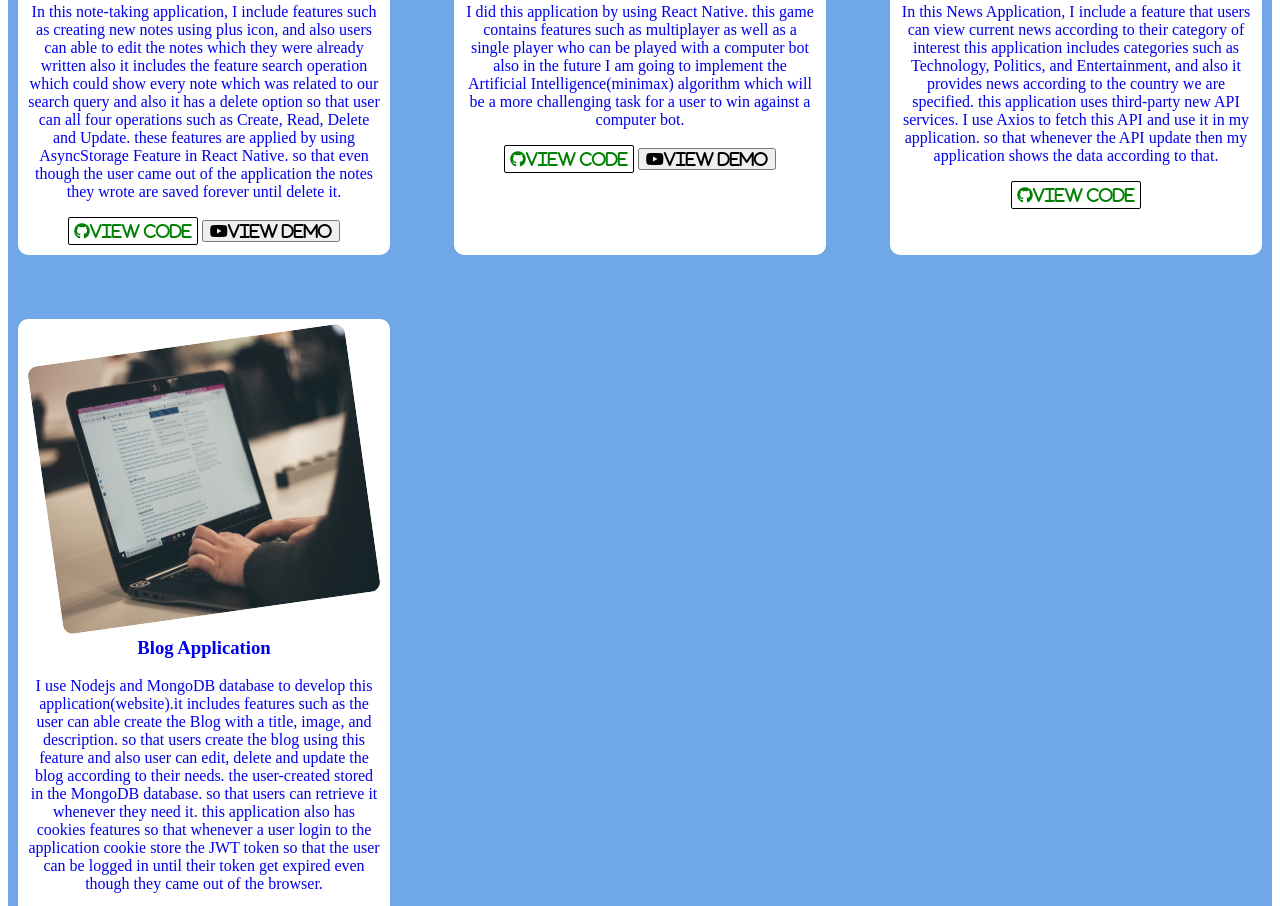
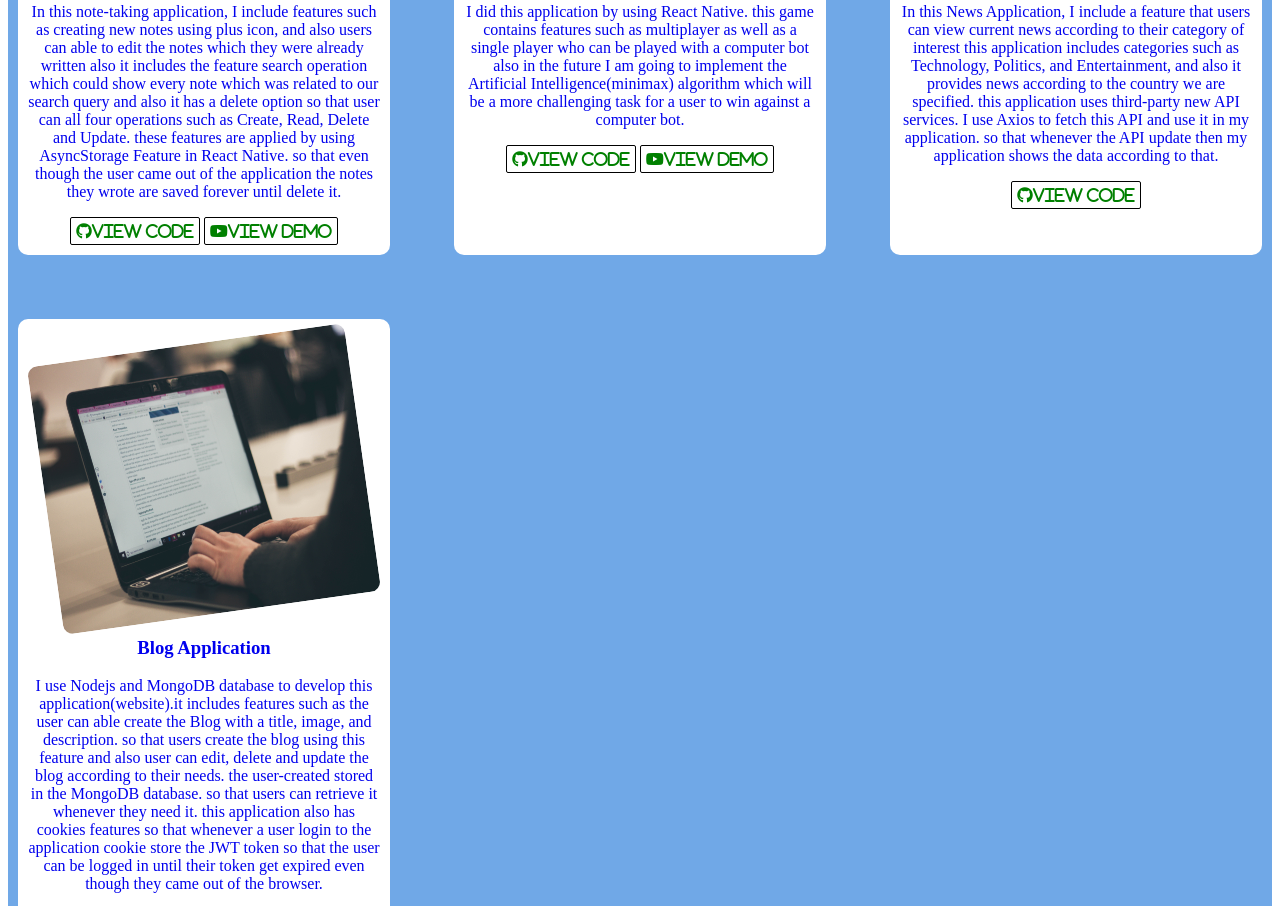
Before and after one commit to mahathir-mohamed/portfolio-website, a plain HTML site: page index.html in a window 1280 px wide. Shown: the part 1063-1969 px from the top of the page. Drawn offline with nearby package versions, Linux system fonts and the light colour scheme; a script that the page names is missing.

Commit message:
anchor updated

```diff
--- a/index.html
+++ b/index.html
@@ -79,8 +79,8 @@
                 though the user came out of the application the notes they wrote are saved forever until delete it.</p>
                 <a href="https://github.com/mahathir-mohamed/NoteTakingApp" class="fa fa-github code">View Code</a>
                 </a>
-                <button  class="fa fa-youtube  js-modal-btn"
-                    data-video-id="BC7eFGDQ1CY">View demo</button>
+                <a href="#" class="fa fa-youtube code  js-modal-btn"
+                    data-video-id="BC7eFGDQ1CY">View demo</a>
                 </div>
 
             <div>
@@ -90,8 +90,8 @@
                     <p>I did this application by using React Native. this game contains features such as multiplayer as well as a single player who can be played with a computer bot also in the future I am going to implement the Artificial Intelligence(minimax) algorithm which will be a more challenging task for a user to win against a computer bot.</p>
                     <a href="https://github.com/mahathir-mohamed/Tic-Tac-Toe" class="fa fa-github code">View Code</a>
                 </a>
-                <button class="fa fa-youtube  js-modal-btn"
-                    data-video-id="2GrS1uCRti8">View demo</button>
+                <a href="#" class="fa fa-youtube code  js-modal-btn"
+                    data-video-id="2GrS1uCRti8">View demo</a>
             </div>
             <div>
                 <a href="https://github.com/mahathir-mohamed/NewsApplication">
```
